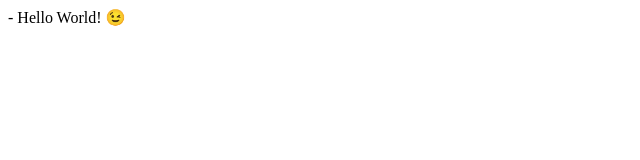
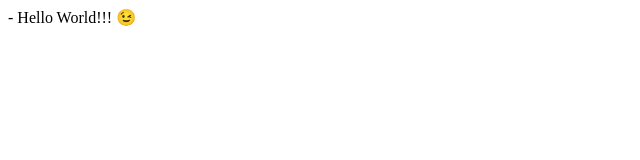
Before and after one commit to EvoDrowa/resume, a plain HTML site: page index.html in a window 1280 px wide. Shown: the full height of the page, 0-640 px from the left. Drawn offline with Linux system fonts and the light colour scheme.

Commit message:
index-update

```diff
--- a/index.html
+++ b/index.html
@@ -5,6 +5,6 @@
         <title>Resume</title>
     </head>
     <body>
-    - Hello World! &#x1F609
+    - Hello World!!! &#x1F609
     </body>
 </html>
```
